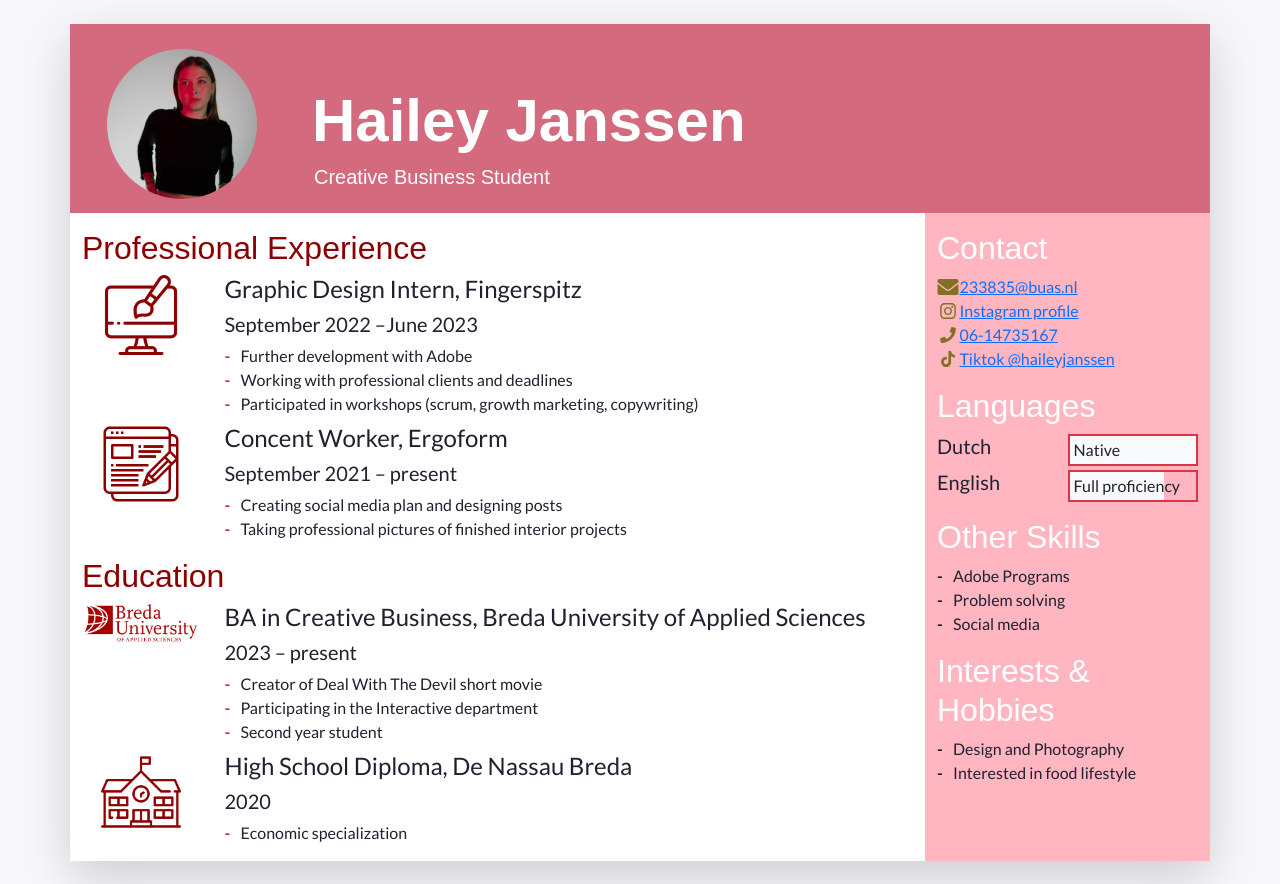
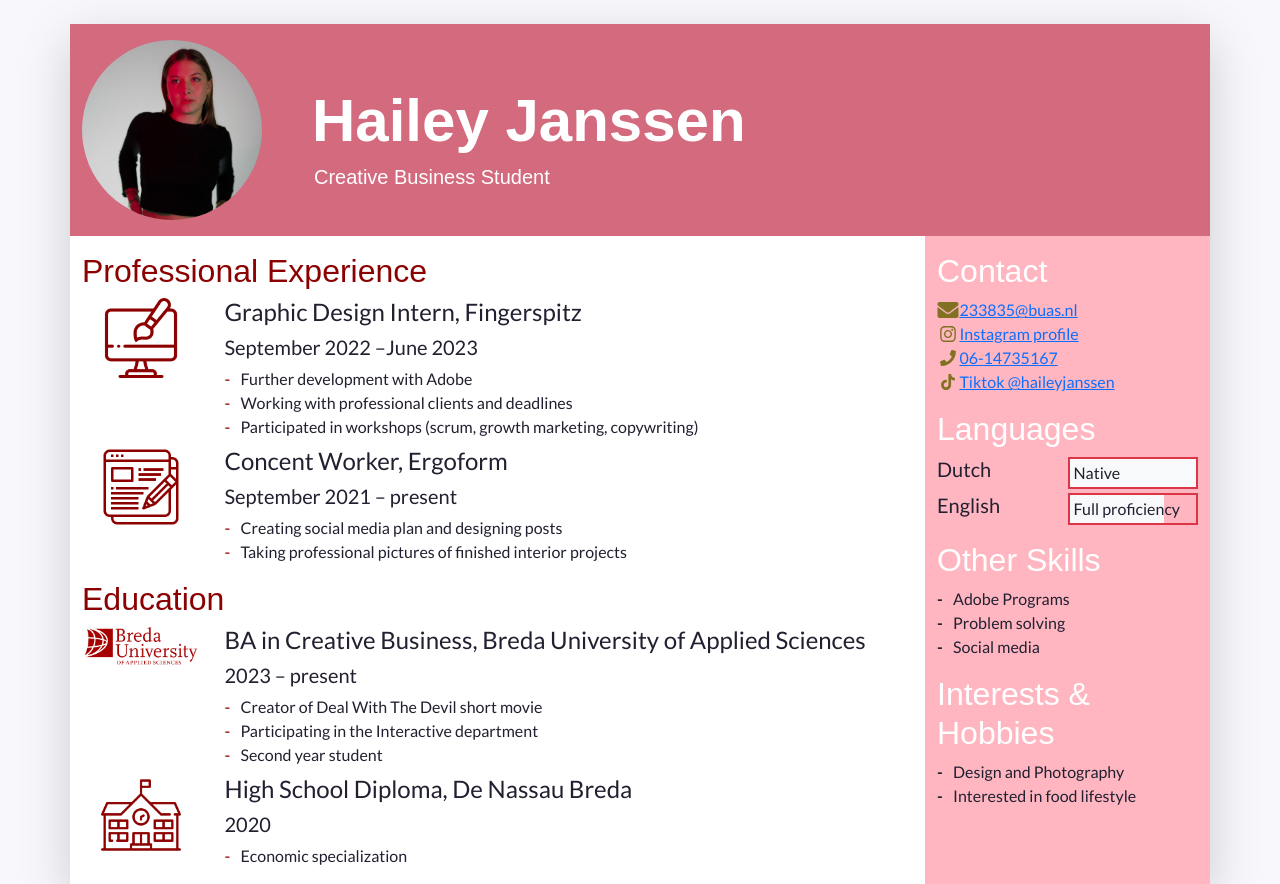
Before and after one commit to haileyjanssen/class7_cv, a plain HTML site: page index.html in a window 1280 px wide. Shown: the top 884 px of the page. Drawn offline with nearby package versions, Linux system fonts and the light colour scheme; a web font is replaced by a local one.

Commit message:
fixed the picture

```diff
--- a/css/styles.css
+++ b/css/styles.css
@@ -53,11 +53,8 @@ body {
 .photo-hailey {
 	width: 150px; /* Set the width of the image */
             height: 150px; /* Set the height of the image */
-            border-radius: 50%; /* Makes it a circle */
-            object-fit: cover; /* Ensures the image fills the circle */
-            display: block;
-			margin-left: 25px;
-			margin-top: 25px;
+
+
 }
 
 h1 {
--- a/index.html
+++ b/index.html
@@ -46,7 +46,7 @@
             "w-100" makes sure the image takes the full width of the column it's in
             "rounded-circle" cuts a circle around the image
           -->
-          <img class="photo-hailey" src="images/cvpicture.jpg" alt="Portrait of myself" width="180">
+          <img class="rounded-circle my-3" src="images/cvpicture.jpg" alt="Portrait of myself" width="180">
         </div>
         <!--
           A container to wrap around your name and tagline. Full-width at small size, then columns of increasing size.
```
